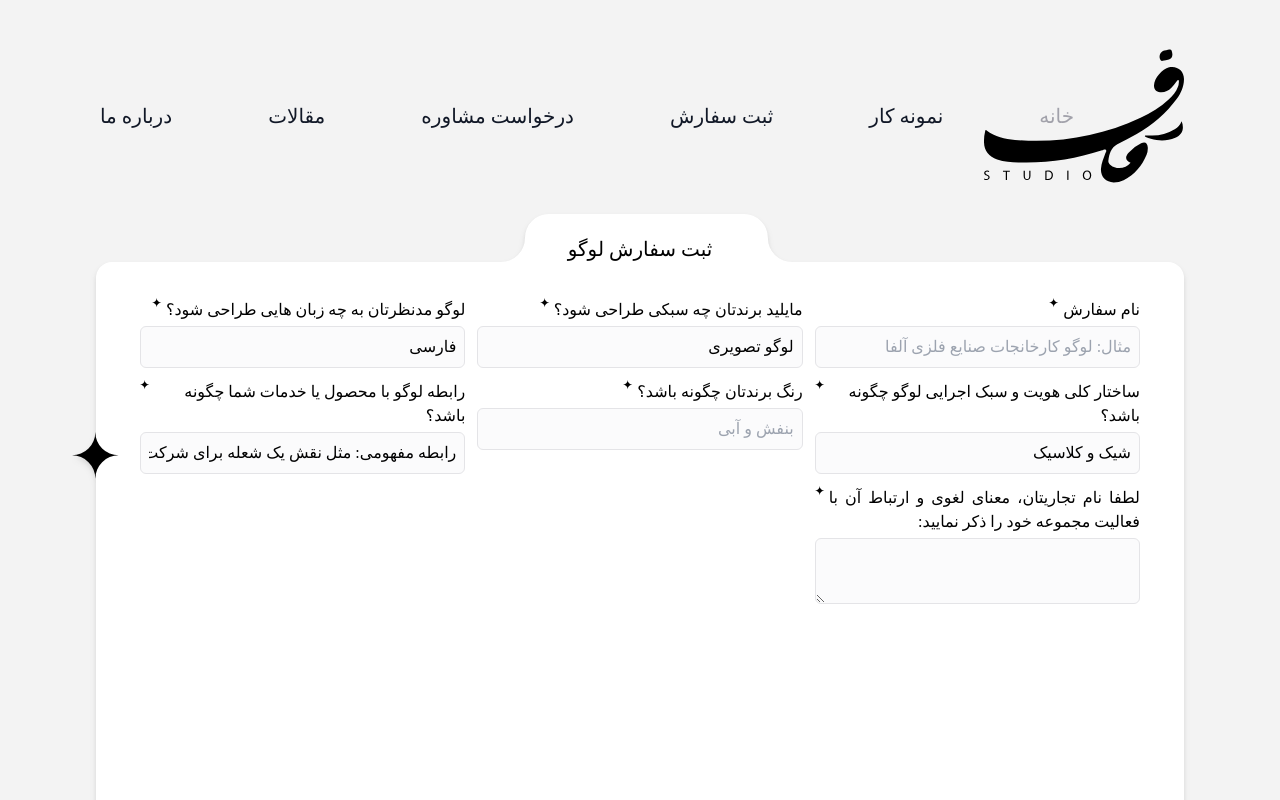
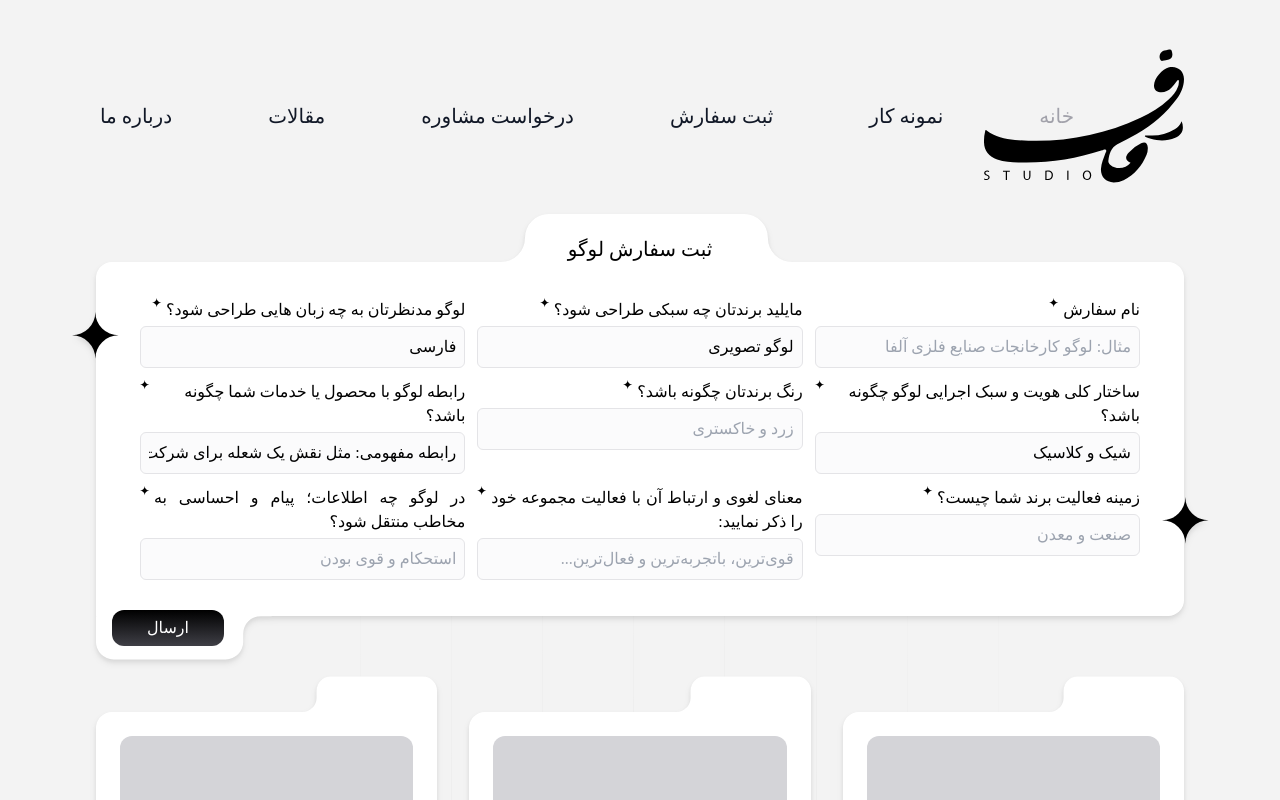
Before and after one commit to Erfanmah7/ghaf, a React (Vite) app: page / in a window 1280 px wide. Shown: the top 800 px of the page. Built offline with nearby package versions, Linux system fonts and the light colour scheme; a web font is replaced by a local one.

Commit message:
update form

```diff
--- a/src/components/Card.jsx
+++ b/src/components/Card.jsx
@@ -1,6 +1,5 @@
 import React from "react";
 import { Link } from "react-router-dom";
-import Details from "../pages/details";
 
 function Card({ id }) {
   return (
--- a/src/components/CardAbout.jsx
+++ b/src/components/CardAbout.jsx
@@ -3,7 +3,10 @@ import React from "react";
 function CardAbout() {
   return (
     <div className="relative top-32 mb-24 drop-shadow-md">
-      <p className="absolute md:right-6 right-2 -top-[47px] md:-top-[53px] z-10 md:text-xl text-base font-IranSansBold py-[6px] px-5 w-28 rounded-xl text-black my-5">
+      <p
+        id="about"
+        className="absolute md:right-6 right-2 -top-[47px] md:-top-[53px] z-10 md:text-xl text-base font-IranSansBold py-[6px] px-5 w-28 rounded-xl text-black my-5"
+      >
         درباره ما
       </p>
       <svg className="text-white md:w-44 md:h-44 w-32 h-32 -top-[75px] absolute right-0 md:-top-[103.7px] rotate-180">
--- a/src/components/CardForm.jsx
+++ b/src/components/CardForm.jsx
@@ -11,6 +11,8 @@ function CardForm() {
     logocolor: "",
     logolink: "",
     logoconcept: "",
+    activity: "",
+    feel: "",
   });
 
   const { data, mutate, isPending, isLoading } = postMutation();
@@ -43,7 +45,7 @@ function CardForm() {
         <svg className="text-white md:w-80 md:h-80 w-52 h-52 -top-[112px] absolute mx-auto left-0 right-0 md:-top-[172px]">
           <use href="#top"></use>
         </svg>
-        <div className="flex flex-col justify-start h-[700px] md:px-11 px-5 pt-9 bg-white rounded-2xl rounded-bl-none">
+        <div className="flex flex-col justify-start pb-9 md:px-11 px-5 pt-9 bg-white rounded-2xl rounded-bl-none">
           {/* form */}
           <div className="grid md:grid-cols-3 grid-cols-1 gap-3 dark:text-white">
             <div className="flex flex-col space-y-1">
@@ -142,7 +144,7 @@ function CardForm() {
                 </span>
               </label>
               <input
-                placeholder="بنفش و آبی"
+                placeholder="زرد و خاکستری"
                 className="py-2 px-2 w-full border-zinc-200 border dark:border-zinc-500 bg-zinc-200/15 rounded-md focus:outline-none"
                 type="text"
                 name="logocolor"
@@ -186,32 +188,80 @@ function CardForm() {
             <div className="flex flex-col space-y-1">
               <label
                 className="flex items-start gap-x-1 text-justify tracking-normal"
-                htmlFor="logoconcept"
+                htmlFor="activity"
               >
-                لطفا نام تجاریتان، معنای لغوی و ارتباط آن با فعالیت مجموعه خود
-                را ذکر نمایید:
+                زمینه فعالیت برند شما چیست؟
                 <span className="text-black">
                   <svg className="h-[10px] w-[10px] dark:text-white text-black ">
                     <use href="#star"></use>
                   </svg>
                 </span>
               </label>
-              <textarea
+
+              <input
+                placeholder="صنعت و معدن"
+                className="py-2 px-2 w-full border-zinc-200 border dark:border-zinc-500 bg-zinc-200/15 rounded-md focus:outline-none"
+                type="text"
+                name="activity"
+                id="activity"
                 onChange={changeHandler}
+              />
+            </div>
+
+            <div className="flex flex-col space-y-1">
+              <label
+                className="flex items-start gap-x-1 text-justify tracking-normal"
+                htmlFor="logoconcept"
+              >
+                معنای لغوی و ارتباط آن با فعالیت مجموعه خود را ذکر نمایید:
+                <span className="text-black">
+                  <svg className="h-[10px] w-[10px] dark:text-white text-black ">
+                    <use href="#star"></use>
+                  </svg>
+                </span>
+              </label>
+
+              <input
+                placeholder="قوی‌ترین، باتجربه‌ترین و فعال‌ترین..."
                 className="py-2 px-2 w-full border-zinc-200 border dark:border-zinc-500 bg-zinc-200/15 rounded-md focus:outline-none"
+                type="text"
                 name="logoconcept"
                 id="logoconcept"
-              ></textarea>
+                onChange={changeHandler}
+              />
+            </div>
+
+            <div className="flex flex-col space-y-1">
+              <label
+                className="flex items-start gap-x-1 text-justify tracking-normal"
+                htmlFor="feel"
+              >
+                در لوگو چه اطلاعات؛ پیام و احساسی به مخاطب منتقل شود؟
+                <span className="text-black">
+                  <svg className="h-[10px] w-[10px] dark:text-white text-black ">
+                    <use href="#star"></use>
+                  </svg>
+                </span>
+              </label>
+
+              <input
+                placeholder="استحکام و قوی بودن"
+                className="py-2 px-2 w-full border-zinc-200 border dark:border-zinc-500 bg-zinc-200/15 rounded-md focus:outline-none"
+                type="text"
+                name="feel"
+                id="feel"
+                onChange={changeHandler}
+              />
             </div>
           </div>
         </div>
         <svg className="text-white w-44 h-44 absolute left-0 -bottom-[104px]">
           <use href="#left-right"></use>
         </svg>
-        <svg className="h-[50px] w-[50px] absolute top-[560px] -right-7 md:inline-block hidden  text-black text-gradient-to-t from-zinc-700 ">
+        <svg className="h-[50px] w-[50px] absolute top-[235px] -right-7 md:inline-block hidden  text-black text-gradient-to-t from-zinc-700 ">
           <use href="#star"></use>
         </svg>
-        <svg className="h-[50px] w-[50px] absolute top-[170px] -left-6 md:inline-block hidden text-black text-gradient-to-t from-zinc-700 ">
+        <svg className="h-[50px] w-[50px] absolute top-[50px] -left-6 md:inline-block hidden text-black text-gradient-to-t from-zinc-700 ">
           <use href="#star"></use>
         </svg>
         <button
--- a/src/components/CardWork.jsx
+++ b/src/components/CardWork.jsx
@@ -12,7 +12,10 @@ const myProducts = [
 
 function CardWork() {
   return (
-    <div className="mt-24 grid grid-cols-1 md:grid-cols-3 gap-x-8 gap-y-28">
+    <div
+      id="work"
+      className="mt-24 grid grid-cols-1 md:grid-cols-3 gap-x-8 gap-y-28"
+    >
       {myProducts.map((p) => (
         <div key={p.id}>
           <Card id={p.id} />
--- a/src/layout/Header.jsx
+++ b/src/layout/Header.jsx
@@ -54,7 +54,7 @@ function Header() {
             </li>
             <li>
               <a
-                href="#"
+                href="#work"
                 className="block py-2 px-3 text-gray-900 rounded hover:bg-gray-100 md:hover:bg-transparent md:hover:text-zinc-400 md:p-0 md:dark:hover:text-blue-500 dark:text-white dark:hover:bg-gray-700 dark:hover:text-white md:dark:hover:bg-transparent dark:border-gray-700"
               >
                 نمونه کار
@@ -86,7 +86,7 @@ function Header() {
             </li>
             <li>
               <a
-                href="#"
+                href="#about"
                 className="block py-2 px-3 text-gray-900 rounded hover:bg-gray-100 md:hover:bg-transparent md:hover:text-zinc-400 md:p-0 md:dark:hover:text-blue-500 dark:text-white dark:hover:bg-gray-700 dark:hover:text-white md:dark:hover:bg-transparent dark:border-gray-700"
               >
                 درباره ما
```
